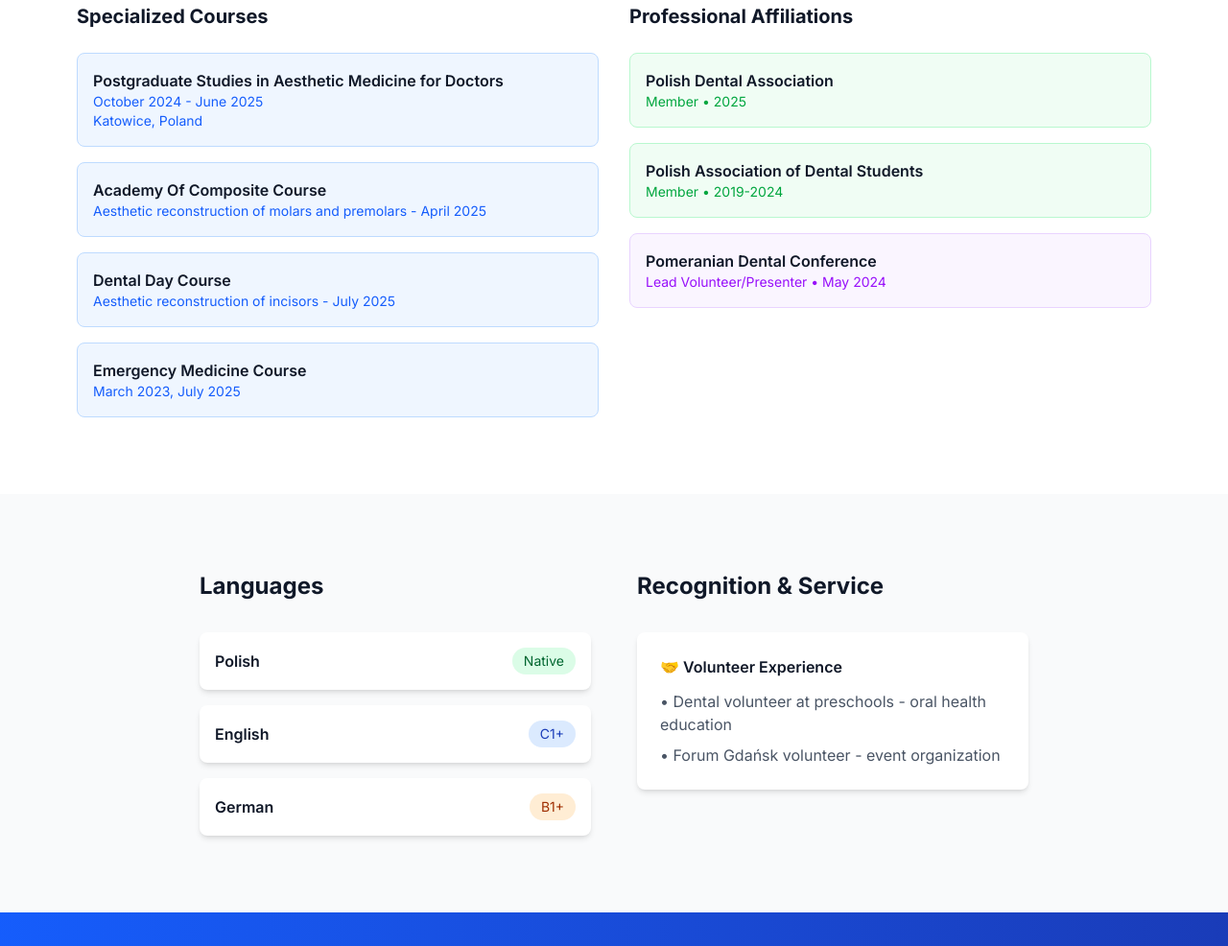
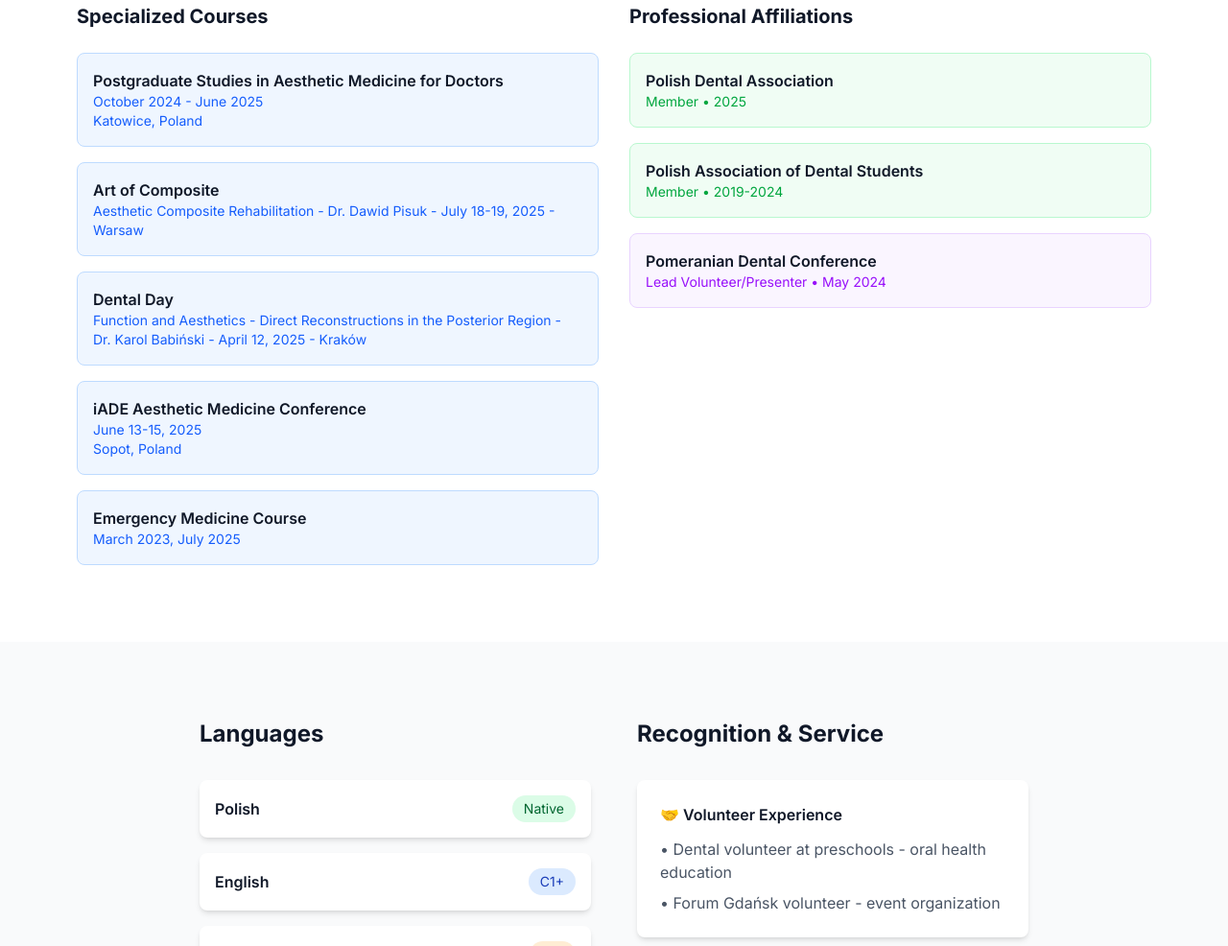
Before and after one commit to weronikakozubek/weronikakozubek.github.io, a website built with Vite: page index.html in a window 1280 px wide. Shown: the part 3989-4975 px from the top of the page at 96% size. Built offline with nearby package versions, Linux system fonts and the light colour scheme; some packages are replaced by stand-ins of ours.

Commit message:
update entries

```diff
--- a/src/main.html
+++ b/src/main.html
@@ -947,37 +947,63 @@
 					<div class="bg-blue-50 border border-blue-200 rounded-lg p-4">
 						<h4
 							class="font-semibold text-gray-900"
-							data-en="Academy Of Composite Course"
-							data-de="Academy Of Composite Kurs"
-							data-pl="Kurs Academy Of Composite"
+							data-en="Art of Composite"
+							data-de="Art of Composite"
+							data-pl="Art of Composite"
 						>
-							Academy Of Composite Course
+							Art of Composite
 						</h4>
 						<p
 							class="text-blue-600 text-sm"
-							data-en="Aesthetic reconstruction of molars and premolars - April 2025"
-							data-de="Ästhetische Rekonstruktion von Molaren und Prämolaren - April 2025"
-							data-pl="Estetyczna rekonstrukcja zębów trzonowych i przedtrzonowych - Kwiecień 2025"
+							data-en="Aesthetic Composite Rehabilitation - Dr. Dawid Pisuk - July 18-19, 2025 - Warsaw"
+							data-de="Ästhetische Komposit-Rehabilitation - Dr. Dawid Pisuk - 18.-19. Juli 2025 - Warschau"
+							data-pl="Kompozytowa Rehabilitacja Estetyczna - lek. dent. Dawid Pisuk - 18-19 lipca 2025 - Warszawa"
 						>
-							Aesthetic reconstruction of molars and premolars - April 2025
+							Aesthetic Composite Rehabilitation - Dr. Dawid Pisuk - July 18-19, 2025 - Warsaw
 						</p>
 					</div>
 					<div class="bg-blue-50 border border-blue-200 rounded-lg p-4">
 						<h4
 							class="font-semibold text-gray-900"
-							data-en="Dental Day Course"
-							data-de="Dental Day Kurs"
-							data-pl="Kurs Dental Day"
+							data-en="Dental Day"
+							data-de="Dental Day"
+							data-pl="Dental Day"
 						>
-							Dental Day Course
+							Dental Day
 						</h4>
 						<p
 							class="text-blue-600 text-sm"
-							data-en="Aesthetic reconstruction of incisors - July 2025"
-							data-de="Ästhetische Rekonstruktion von Schneidezähnen - Juli 2025"
-							data-pl="Estetyczna rekonstrukcja siekaczy - Lipiec 2025"
+							data-en="Function and Aesthetics - Direct Reconstructions in the Posterior Region - Dr. Karol Babiński - April 12, 2025 - Kraków"
+							data-de="Funktion und Ästhetik - Direkte Rekonstruktionen im Seitenzahnbereich - Dr. Karol Babiński - 12. April 2025 - Krakau"
+							data-pl="Funkcja i estetyka - bezpośrednie rekonstrukcje w odcinku bocznym - lek. dent. Karol Babiński - 12 kwietnia 2025 - Kraków"
 						>
-							Aesthetic reconstruction of incisors - July 2025
+							Function and Aesthetics - Direct Reconstructions in the Posterior Region - Dr. Karol Babiński - April 12, 2025 - Kraków
+						</p>
+					</div>
+					<div class="bg-blue-50 border border-blue-200 rounded-lg p-4">
+						<h4
+							class="font-semibold text-gray-900"
+							data-en="iADE Aesthetic Medicine Conference"
+							data-de="iADE Konferenz für Ästhetische Medizin"
+							data-pl="Konferencja Medycyny Estetycznej iADE"
+						>
+							iADE Aesthetic Medicine Conference
+						</h4>
+						<p
+							class="text-blue-600 text-sm"
+							data-en="June 13-15, 2025"
+							data-de="13.-15. Juni 2025"
+							data-pl="13-15 czerwca 2025"
+						>
+							June 13-15, 2025
+						</p>
+						<p
+							class="text-blue-600 text-sm"
+							data-en="Sopot, Poland"
+							data-de="Sopot, Polen"
+							data-pl="Sopot, Polska"
+						>
+							Sopot, Poland
 						</p>
 					</div>
 					<div class="bg-blue-50 border border-blue-200 rounded-lg p-4">
```
